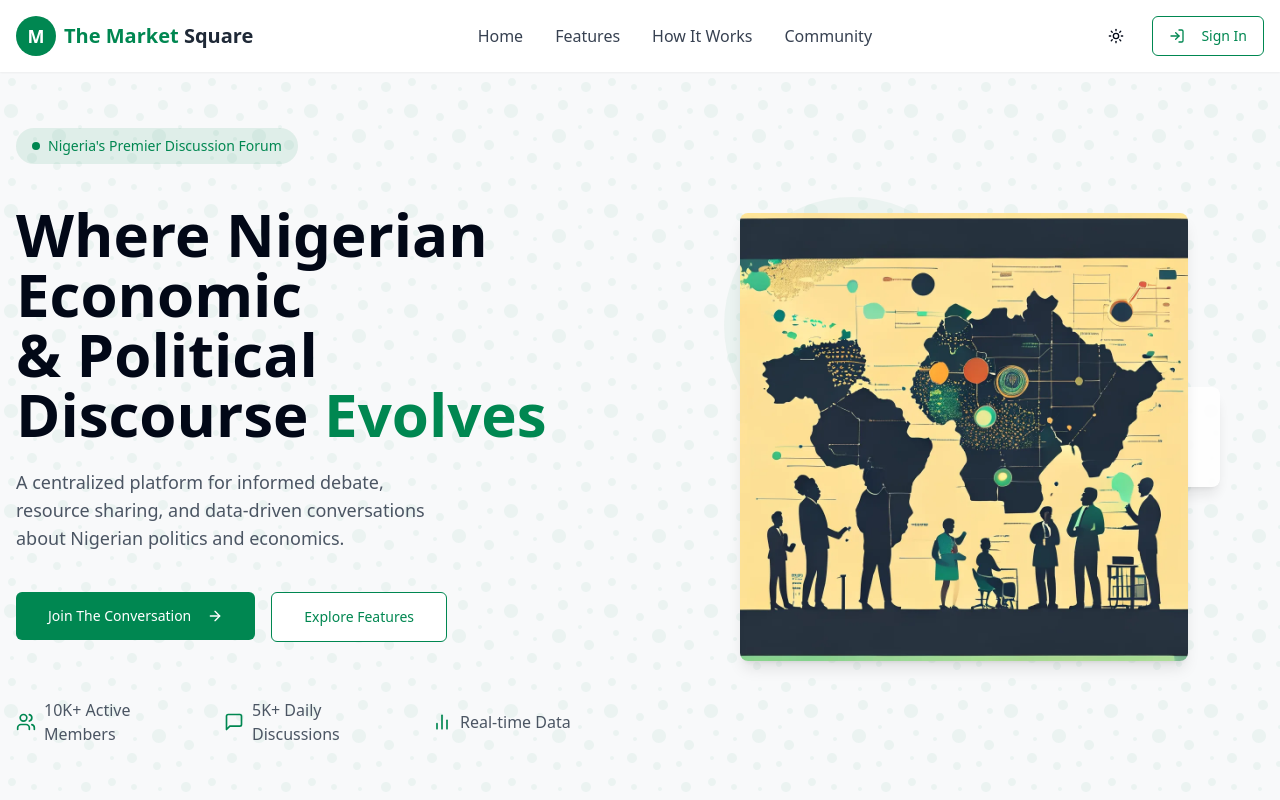
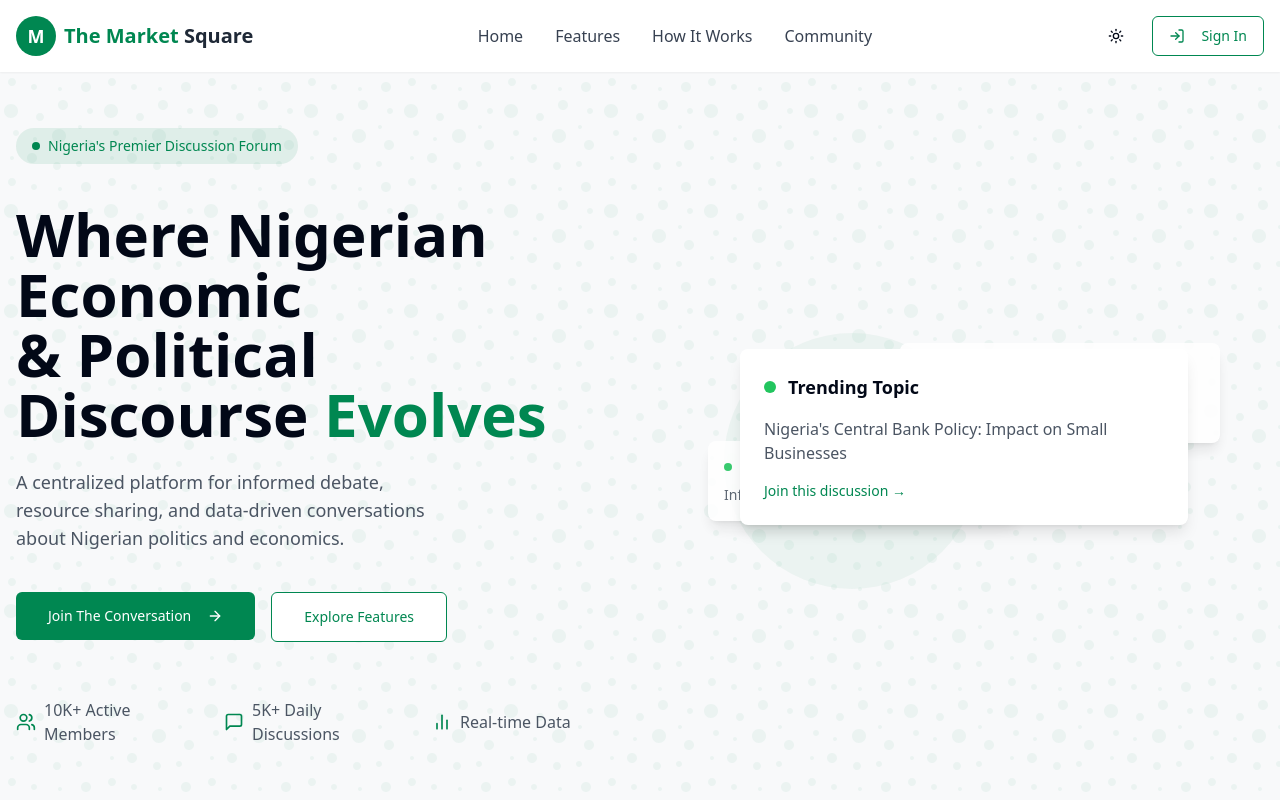
Before and after one commit to qistra/the-market-square, a React (Vite) app: page / in a window 1280 px wide. Shown: the top 800 px of the page. Built offline with nearby package versions, Linux system fonts and the light colour scheme.

Commit message:
Remove image from Hero component
Replaced the image with the "trending topic" section.

```diff
--- a/src/components/Hero.tsx
+++ b/src/components/Hero.tsx
@@ -52,18 +52,32 @@ const Hero = () => {
           <div className="lg:w-1/2 flex justify-center mt-8 lg:mt-0">
             <div className="relative w-full max-w-md">
               <div className="absolute -top-4 -left-4 w-48 h-48 md:w-64 md:h-64 bg-nigeria-green opacity-5 rounded-full"></div>
-              <img
-                src="/lovable-uploads/13eeef2e-d76e-4419-b0de-ec159b33408b.png"
-                alt="Silhouettes of people against a map of Africa with data visualization elements"
-                className="relative z-10 w-full h-auto rounded-lg shadow-lg dark:border dark:border-gray-700"
-                loading="lazy"
-              />
-              <div className="absolute top-1/2 -right-4 sm:-right-8 transform -translate-y-1/2 bg-white dark:bg-gray-800 rounded-lg shadow-lg p-3 md:p-4 max-w-xs animate-pulse-slow">
+
+              {/* Trending Topic card - now the main element in place of the image */}
+              <div className="relative z-10 bg-white dark:bg-gray-800 rounded-lg shadow-lg p-5 md:p-6 w-full">
+                <div className="flex items-center mb-3 md:mb-4">
+                  <div className="w-2 h-2 md:w-3 md:h-3 bg-green-500 rounded-full mr-2 md:mr-3"></div>
+                  <h3 className="font-semibold text-base md:text-lg dark:text-white">Trending Topic</h3>
+                </div>
+                <p className="text-sm md:text-base text-gray-600 dark:text-gray-300 mb-4">Nigeria's Central Bank Policy: Impact on Small Businesses</p>
+                <div className="text-sm text-nigeria-green font-medium hover:underline cursor-pointer">Join this discussion →</div>
+              </div>
+
+              {/* Additional trending topics that slide in from sides (optional) */}
+              <div className="absolute top-1/4 -right-4 sm:-right-8 transform -translate-y-1/2 bg-white dark:bg-gray-800 rounded-lg shadow-lg p-3 md:p-4 max-w-xs animate-pulse-slow">
                 <div className="flex items-center mb-1 md:mb-2">
                   <div className="w-1.5 h-1.5 md:w-2 md:h-2 bg-green-500 rounded-full mr-1.5 md:mr-2"></div>
-                  <h3 className="font-semibold text-xs md:text-sm dark:text-white">Trending Topic</h3>
+                  <h3 className="font-semibold text-xs md:text-sm dark:text-white">Popular Discussion</h3>
                 </div>
-                <p className="text-xs md:text-sm text-gray-600 dark:text-gray-300">Nigeria's Central Bank Policy: Impact on Small Businesses</p>
+                <p className="text-xs md:text-sm text-gray-600 dark:text-gray-300">Naira Exchange Rate: Economic Implications</p>
+              </div>
+
+              <div className="absolute bottom-1/4 -left-4 sm:-left-8 transform translate-y-1/2 bg-white dark:bg-gray-800 rounded-lg shadow-lg p-3 md:p-4 max-w-xs animate-pulse-slow" style={{ animationDelay: '1.5s' }}>
+                <div className="flex items-center mb-1 md:mb-2">
+                  <div className="w-1.5 h-1.5 md:w-2 md:h-2 bg-green-500 rounded-full mr-1.5 md:mr-2"></div>
+                  <h3 className="font-semibold text-xs md:text-sm dark:text-white">Live Now</h3>
+                </div>
+                <p className="text-xs md:text-sm text-gray-600 dark:text-gray-300">Infrastructure Development in Lagos State</p>
               </div>
             </div>
           </div>
```
